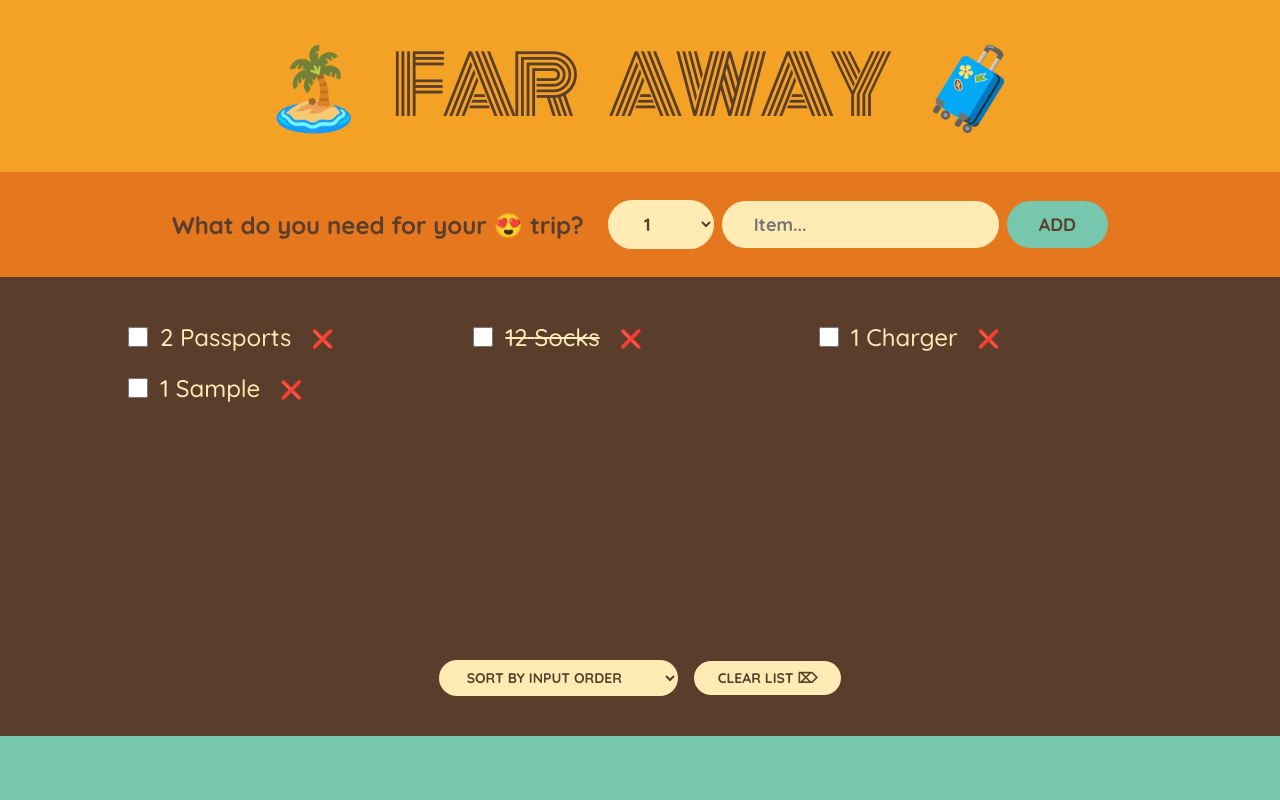
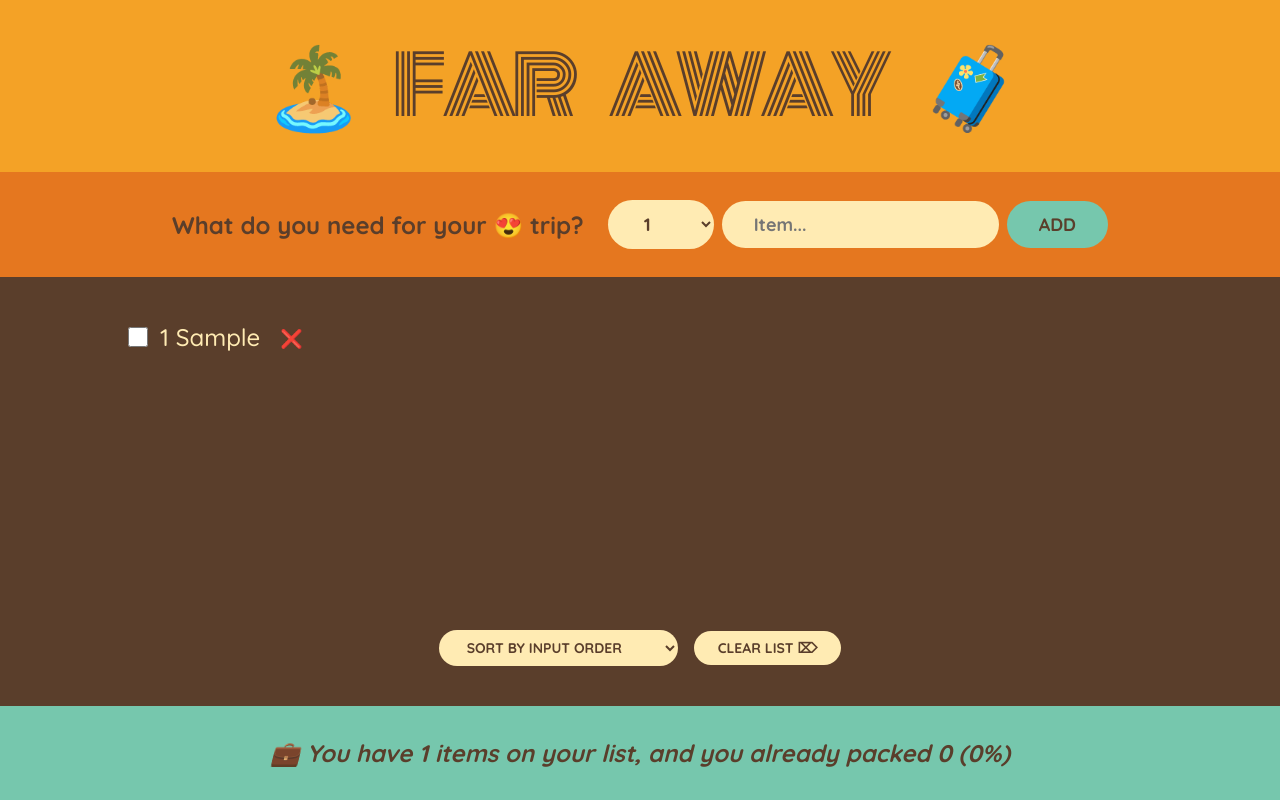
Before and after one commit to Asif-newaz/travel-list, a React (Create React App) app: page / in a window 1280 px wide. Both pictures are taken after typing "Sample" into the empty fields and a click on the button "ADD". Built offline with nearby package versions, Linux system fonts and the light colour scheme; the HTML template or start-up script is replaced by a standard one.

Commit message:
feat: make footer functional

```diff
--- a/src/App.js
+++ b/src/App.js
@@ -2,14 +2,14 @@
 import Item from "./Item";
 // import Slider from "./Slider";
 
-const initialItems = [
-  { id: 1, description: "Passports", quantity: 2, packed: false },
-  { id: 2, description: "Socks", quantity: 12, packed: true },
-  { id: 2, description: "Charger", quantity: 1, packed: false },
-];
+// const initialItems = [
+//   { id: 1, description: "Passports", quantity: 2, packed: false },
+//   { id: 2, description: "Socks", quantity: 12, packed: true },
+//   { id: 2, description: "Charger", quantity: 1, packed: false },
+// ];
 
 export default function App() {
-  const [items, setItems] = useState(initialItems);
+  const [items, setItems] = useState([]);
 
   function handleAddItems(item) {
     setItems((items) => [...items, item]);
@@ -37,7 +37,7 @@
         onDeleteItem={handleDeleteItem}
         onToggleItem={handleToggleItem}
       />
-      <Stats />
+      <Stats items={items} />
     </div>
   );
 }
@@ -112,10 +112,26 @@
   );
 }
 
-function Stats() {
+function Stats({ items }) {
+  if (!items.length)
+    return (
+      <p className="stats">
+        <em>Start adding some items to your packing list 🚀</em>
+      </p>
+    );
+
+  const numItems = items.length;
+  const numPacked = items.filter((item) => item.packed).length;
+  const percentage = Math.round((numPacked / numItems) * 100);
+
   return (
     <footer className="stats">
-      <em></em>
+      <em>
+        {percentage === 100
+          ? "You got everything! Ready to go ✈️"
+          : `💼 You have ${numItems} items on your list, and you already packed
+        ${numPacked} (${percentage}%)`}
+      </em>
     </footer>
   );
 }
```
